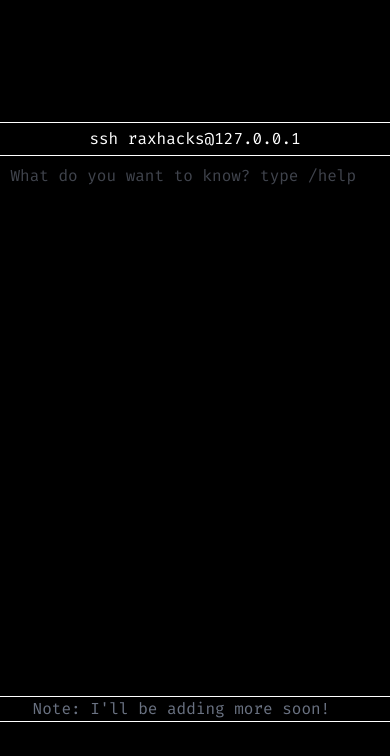
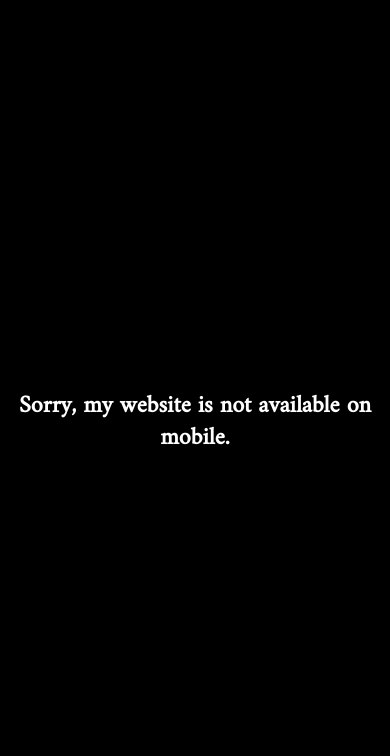
Before and after one commit to raxhacks/raxhacks-portfolio, a Next.js app: page / in a window 390 px wide. Shown: the top 756 px of the page. Built offline with nearby package versions, Linux system fonts and the light colour scheme.

Commit message:
add: no mobile view

```diff
--- a/app/layout.tsx
+++ b/app/layout.tsx
@@ -4,7 +4,7 @@ import { amiri, antonio, firaCode, spaceGrotesk, specialElite } from "@/constant
 
 export const metadata: Metadata = {
   title: "Raxhacks",
-  description: "i'm raxhacks",
+  description: "raxOS v1.0.0",
 };
 
 export default function RootLayout({
--- a/app/page.tsx
+++ b/app/page.tsx
@@ -4,12 +4,14 @@ import { useState } from "react";
 
 import OSIntro from "@/components/intro/os-intro";
 import Desktop from "@/components/os/desktop";
+import Mobile from "@/components/mobile/mobile";
 
 const Main: React.FC = () => {
   const [osStarted, setOStarted] = useState<boolean>(false);
   return (
     <div className="fixed inset-0 flex font-amiri
     items-center justify-center bg-black w-full h-screen">
+      <Mobile />
       {
         !osStarted &&
         <OSIntro
--- a/components/intro/os-intro.tsx
+++ b/components/intro/os-intro.tsx
@@ -17,7 +17,7 @@ export default function OSIntro({ setOSStarted }: OSIntroProps) {
 
     return (
         <div className="fixed inset-0 flex flex-col items-center justify-center bg-black w-full h-screen px-4">
-            <div className="w-full max-w-4xl flex flex-col items-center gap-6 border">
+            <div className="w-full max-w-4xl flex flex-col items-center gap-6">
                 {showOSName &&
                     <>
                         <div className="text-white text-5xl
--- /dev/null
+++ b/components/mobile/mobile.tsx
@@ -0,0 +1,8 @@
+export default function Mobile() {
+    return (
+        <div className="md:hidden absolute inset-0 h-screen w-full
+        flex flex-col items-center justify-center z-[999] bg-black text-white text-center p-4">
+            <div className="text-2xl font-bold">Sorry, my website is not available on mobile.</div>
+        </div>
+    );
+}
```
